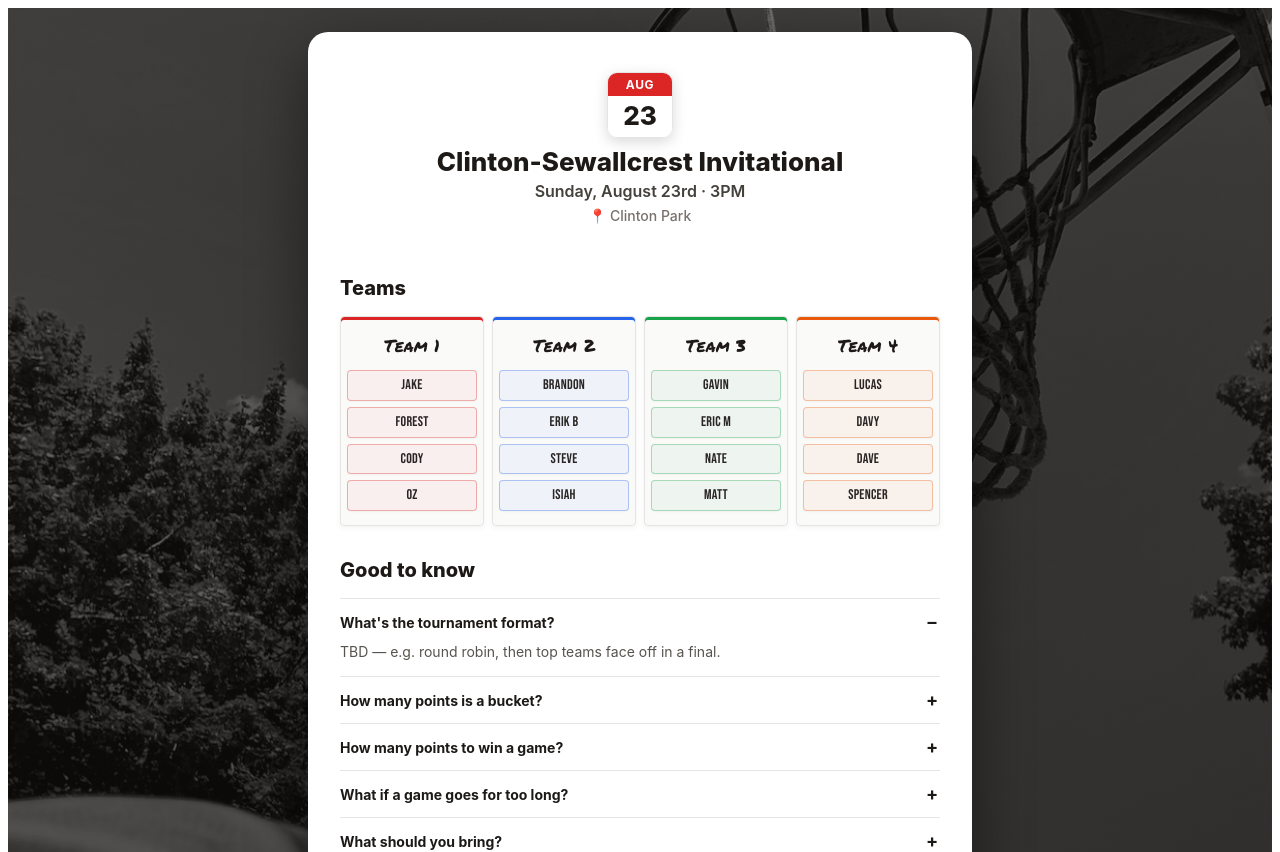
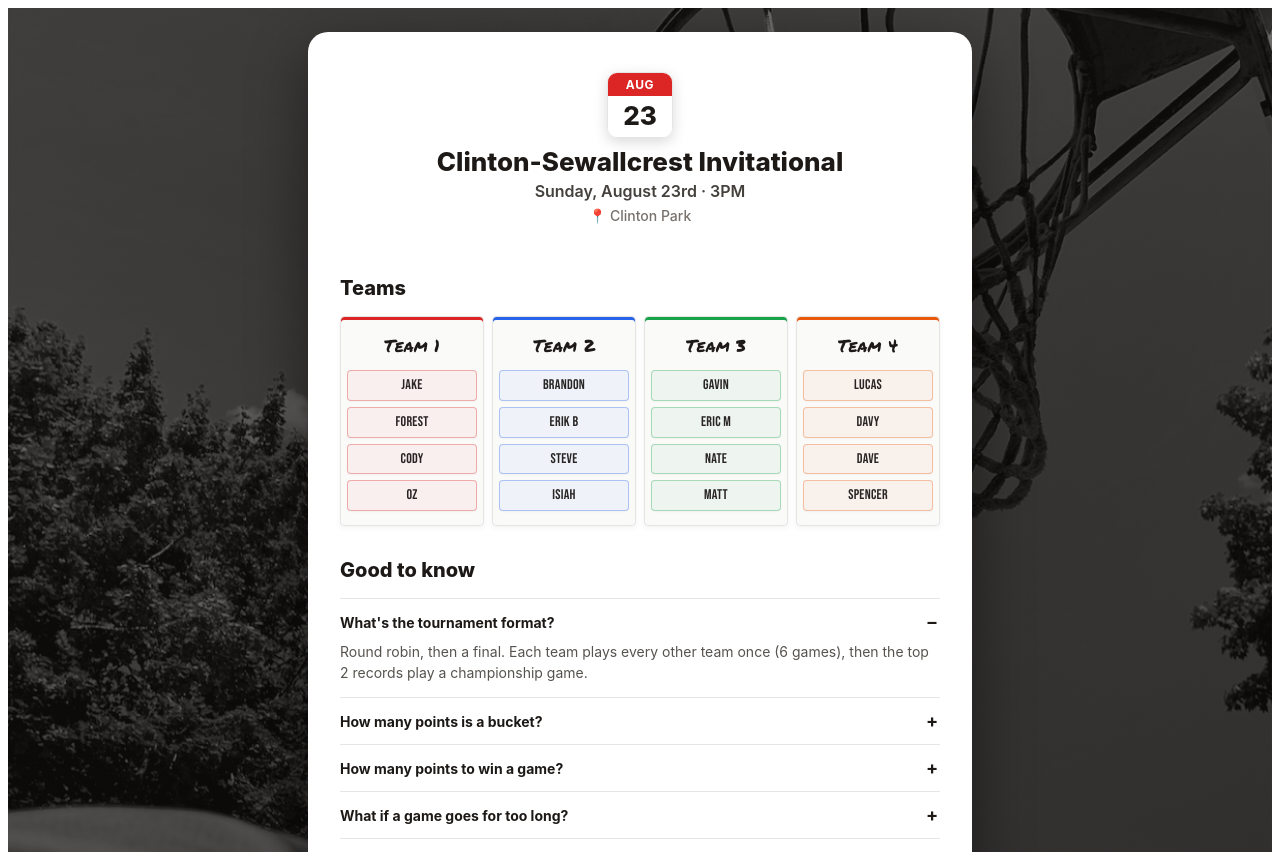
Before and after one commit to lvondd-sys/basketball-invite, a React (Vite) app: page / in a window 1280 px wide. Shown: the top 852 px of the page. Built offline with nearby package versions, Linux system fonts and the light colour scheme.

Commit message:
Update App.jsx

```diff
--- a/src/App.jsx
+++ b/src/App.jsx
@@ -34,7 +34,7 @@
 const FAQS = [
   {
     q: "What's the tournament format?",
-    a: "TBD — e.g. round robin, then top teams face off in a final.",
+    a: "Round robin, then a final. Each team plays every other team once (6 games), then the top 2 records play a championship game.",
   },
   { q: "How many points is a bucket?", a: "2s and 3s" },
   { q: "How many points to win a game?", a: "15 points" },
```
